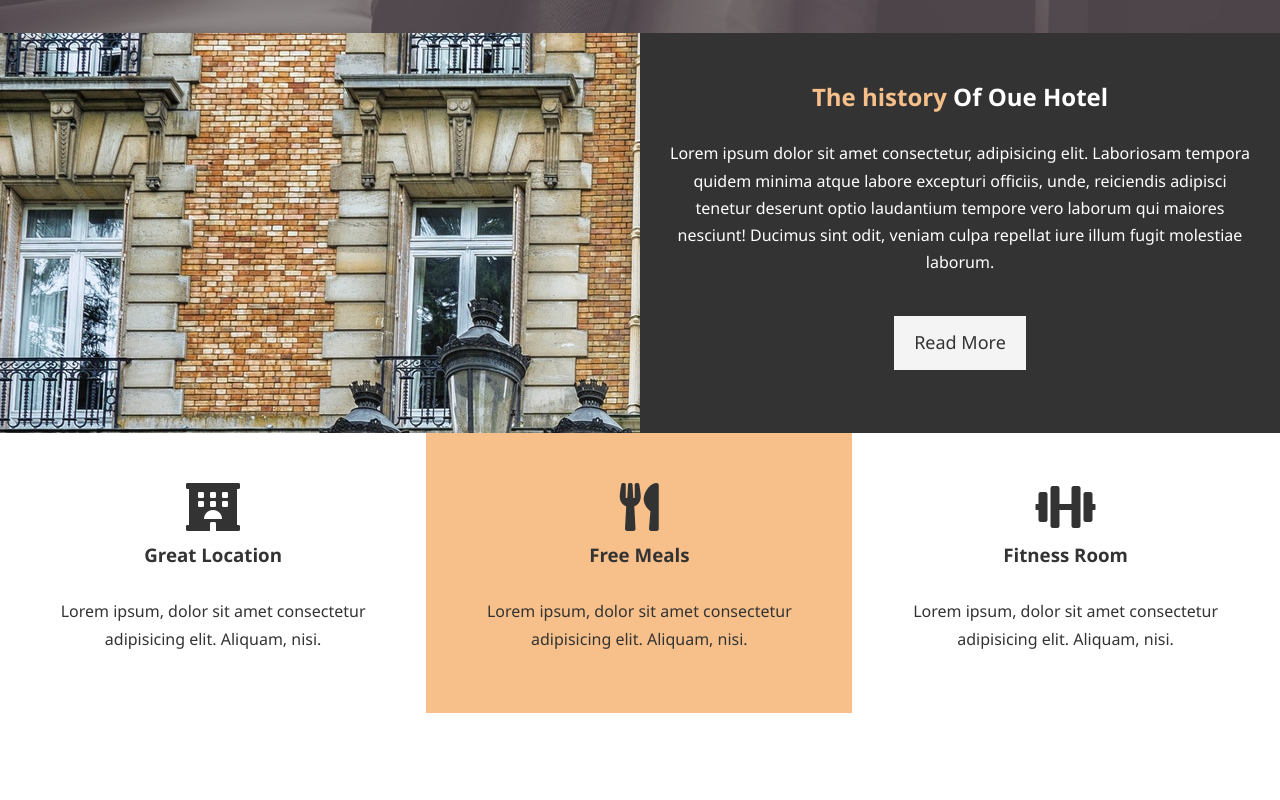
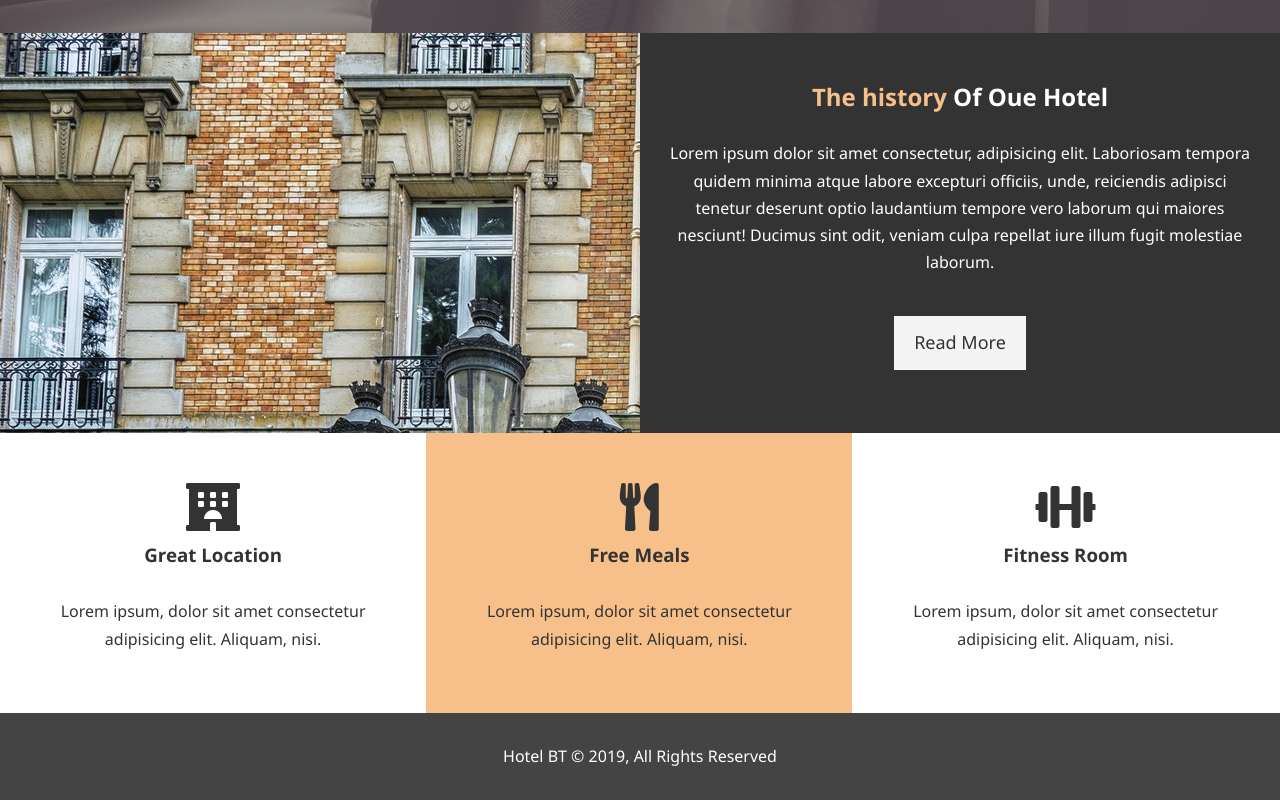
Before and after one commit to shiyu3169/shiyu3169.github.io, a plain HTML site: page index.html in a window 1280 px wide. Shown: the part 634-1434 px from the top of the page. Before the commit the page ends 1347 px from the top, so only its background shows below. Drawn offline with Linux system fonts and the light colour scheme.

Commit message:
home page done

```diff
--- a/css/style.css
+++ b/css/style.css
@@ -76,6 +76,10 @@ p {
 .bg-primary {
   background: #f7c08a;
   color: #333;
+}
+
+.clr {
+  clear: both;
 }
 
 /* Navbar */
@@ -173,3 +177,11 @@ p {
 .box i {
   margin-bottom: 10px;
 }
+
+/* Footer */
+#main-footer {
+  text-align: center;
+  background: #444;
+  color: white;
+  padding: 20px;
+}
--- a/index.html
+++ b/index.html
@@ -87,5 +87,9 @@
         </p>
       </div>
     </section>
+    <div class="clr"></div>
+    <footer id="main-footer">
+      <p>Hotel BT &copy; 2019, All Rights Reserved</p>
+    </footer>
   </body>
 </html>
```
